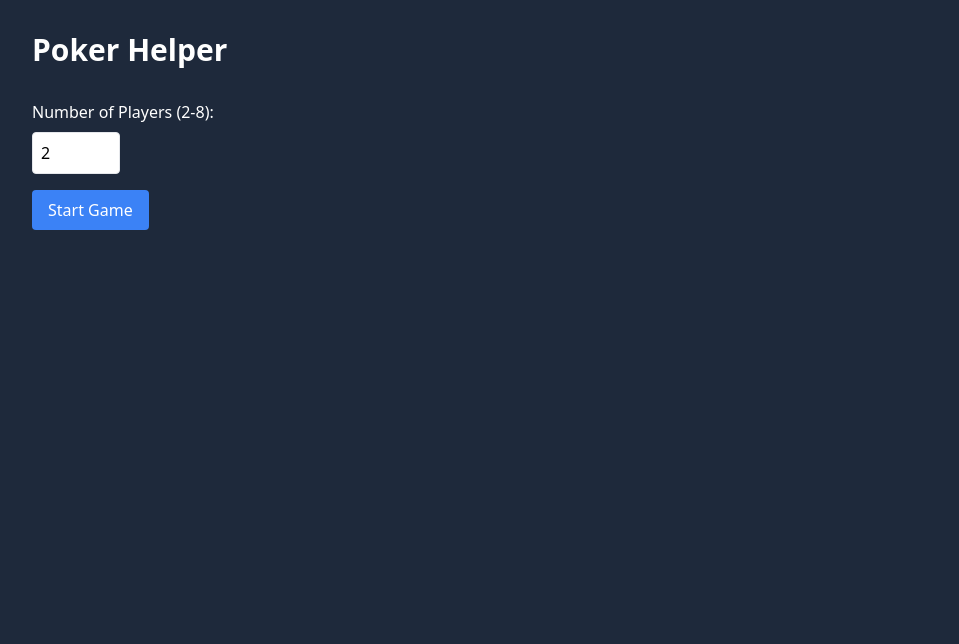
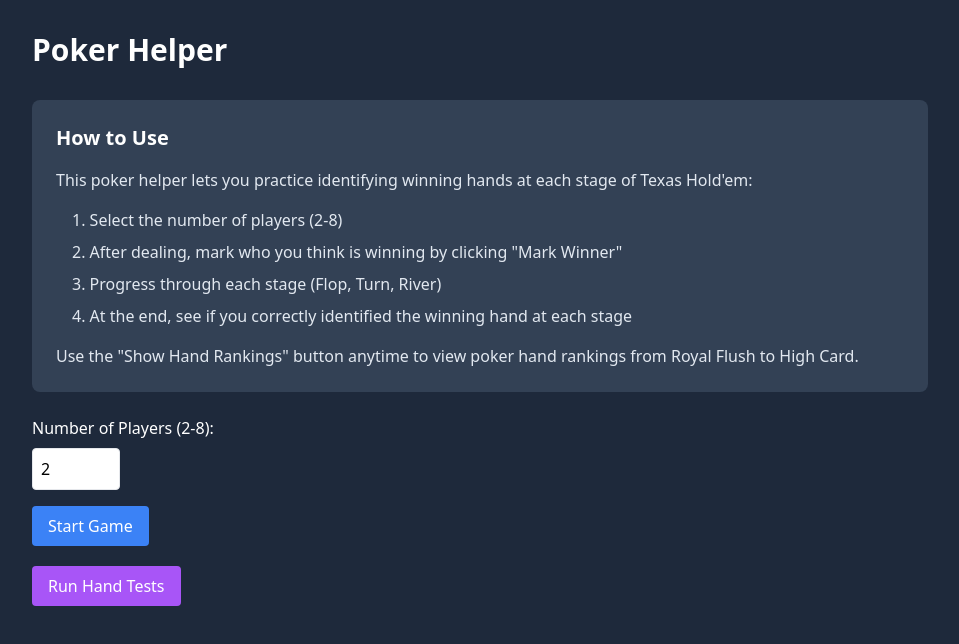
Before and after one commit to qmogh/DayZeroPoker, a Next.js app: page / in a window 1280 px wide. Shown: the top 644 px of the page, without its empty margins (160-1119 px from the left). Built offline with nearby package versions, Linux system fonts and the light colour scheme.

Commit message:
Add Intro, run test edge cases

```diff
--- a/src/app/page.js
+++ b/src/app/page.js
@@ -5,6 +5,7 @@ import PlayerHand from "@/components/PlayerHand";
 import CommunityCards from "@/components/CommunityCards";
 import { evaluateHand } from '@/utils/pokerEvaluator';
 import HandRankingsModal from "@/components/HandRankingsModal";
+import { testHandEvaluation } from '@/utils/testPokerEvaluator';
 
 export default function Home() {
   const [playerCount, setPlayerCount] = useState(2);
@@ -176,6 +177,11 @@ export default function Home() {
     );
   };
 
+  const runTests = () => {
+    console.clear();
+    testHandEvaluation();
+  };
+
   return (
     <div className="min-h-screen p-8 bg-slate-800">
       <main className="max-w-4xl mx-auto">
@@ -192,6 +198,25 @@ export default function Home() {
         </div>
 
         {gameStage === 'setup' && (
+          <div className="space-y-6">
+            <div className="bg-slate-700 p-6 rounded-lg">
+              <h2 className="text-xl font-bold mb-4">How to Use</h2>
+              <div className="space-y-4 text-slate-200">
+                <p>
+                  This poker helper lets you practice identifying winning hands at each stage of Texas Hold'em:
+                </p>
+                <ol className="list-decimal list-inside space-y-2 ml-4">
+                  <li>Select the number of players (2-8)</li>
+                  <li>After dealing, mark who you think is winning by clicking "Mark Winner"</li>
+                  <li>Progress through each stage (Flop, Turn, River)</li>
+                  <li>At the end, see if you correctly identified the winning hand at each stage</li>
+                </ol>
+                <p className="mt-4">
+                  Use the "Show Hand Rankings" button anytime to view poker hand rankings from Royal Flush to High Card.
+                </p>
+              </div>
+            </div>
+
             <div className="space-y-4">
               <div>
                 <label className="block mb-2">Number of Players (2-8):</label>
@@ -216,6 +241,7 @@ export default function Home() {
                   </button>
                 )
               }
+            </div>
           </div>
         )}
 
@@ -262,6 +288,15 @@ export default function Home() {
           isOpen={showRankings}
           onClose={() => setShowRankings(false)}
         />
+
+        {process.env.NODE_ENV === 'development' && (
+          <button
+            onClick={runTests}
+            className="bg-purple-500 text-white mt-5 px-4 py-2 rounded hover:bg-purple-600"
+          >
+            Run Hand Tests
+          </button>
+        )}
       </main>
     </div>
   );
--- /dev/null
+++ b/src/utils/testPokerEvaluator.js
@@ -0,0 +1,102 @@
+import { evaluateHand } from './pokerEvaluator';
+
+function testHandEvaluation() {
+  const testCases = [
+    {
+      name: "Royal Flush Test",
+      player: [
+        { suit: '♠', value: 'A' },
+        { suit: '♠', value: 'K' }
+      ],
+      community: [
+        { suit: '♠', value: 'Q' },
+        { suit: '♠', value: 'J' },
+        { suit: '♠', value: '10' },
+        { suit: '♥', value: '2' },
+        { suit: '♣', value: '3' }
+      ],
+      expected: "Royal Flush"
+    },
+    {
+      name: "Full House Test",
+      player: [
+        { suit: '♠', value: 'A' },
+        { suit: '♥', value: 'A' }
+      ],
+      community: [
+        { suit: '♦', value: 'A' },
+        { suit: '♠', value: 'K' },
+        { suit: '♥', value: 'K' },
+        { suit: '♣', value: '2' },
+        { suit: '♦', value: '3' }
+      ],
+      expected: "Full House"
+    },
+    {
+      name: "Two Pair Test",
+      player: [
+        { suit: '♠', value: '7' },
+        { suit: '♥', value: '2' }
+      ],
+      community: [
+        { suit: '♣', value: '2' },
+        { suit: '♥', value: '4' },
+        { suit: '♦', value: 'Q' },
+        { suit: '♦', value: '3' },
+        { suit: '♦', value: '7' }
+      ],
+      expected: "Two Pair"
+    },
+    {
+      name: "Flush Test",
+      player: [
+        { suit: '♥', value: 'A' },
+        { suit: '♥', value: '3' }
+      ],
+      community: [
+        { suit: '♥', value: '7' },
+        { suit: '♥', value: '8' },
+        { suit: '♥', value: '2' },
+        { suit: '♣', value: 'K' },
+        { suit: '♠', value: 'Q' }
+      ],
+      expected: "Flush"
+    },
+    {
+      name: "Straight Test",
+      player: [
+        { suit: '♠', value: '6' },
+        { suit: '♥', value: '7' }
+      ],
+      community: [
+        { suit: '♦', value: '8' },
+        { suit: '♣', value: '9' },
+        { suit: '♠', value: '10' },
+        { suit: '♥', value: '2' },
+        { suit: '♦', value: '3' }
+      ],
+      expected: "Straight"
+    }
+  ];
+
+  console.log("=== Starting Poker Hand Evaluation Tests ===\n");
+
+  testCases.forEach(test => {
+    console.log(`Testing: ${test.name}`);
+    console.log('Player cards:', test.player.map(c => `${c.value}${c.suit}`).join(', '));
+    console.log('Community cards:', test.community.map(c => `${c.value}${c.suit}`).join(', '));
+
+    const result = evaluateHand(test.player, test.community);
+
+    console.log('Expected:', test.expected);
+    console.log('Got:', result.name);
+    console.log('Matching:', result.name === test.expected ? '✅' : '❌');
+    console.log('Full result:', result);
+    console.log('\n---\n');
+  });
+}
+
+// Run the tests
+testHandEvaluation();
+
+export { testHandEvaluation };
```
Lines whose indentation alone changed are shown as unchanged.
